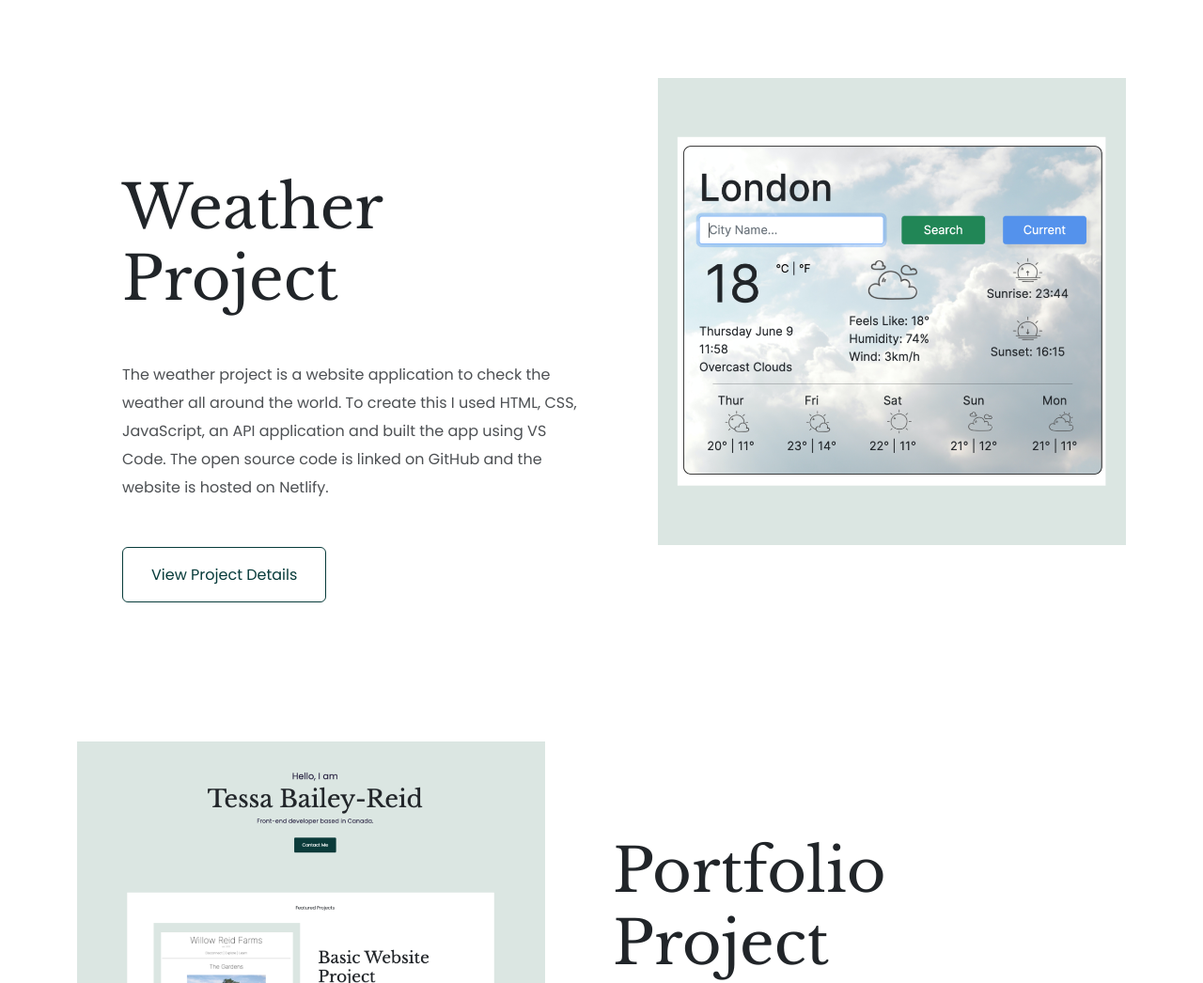
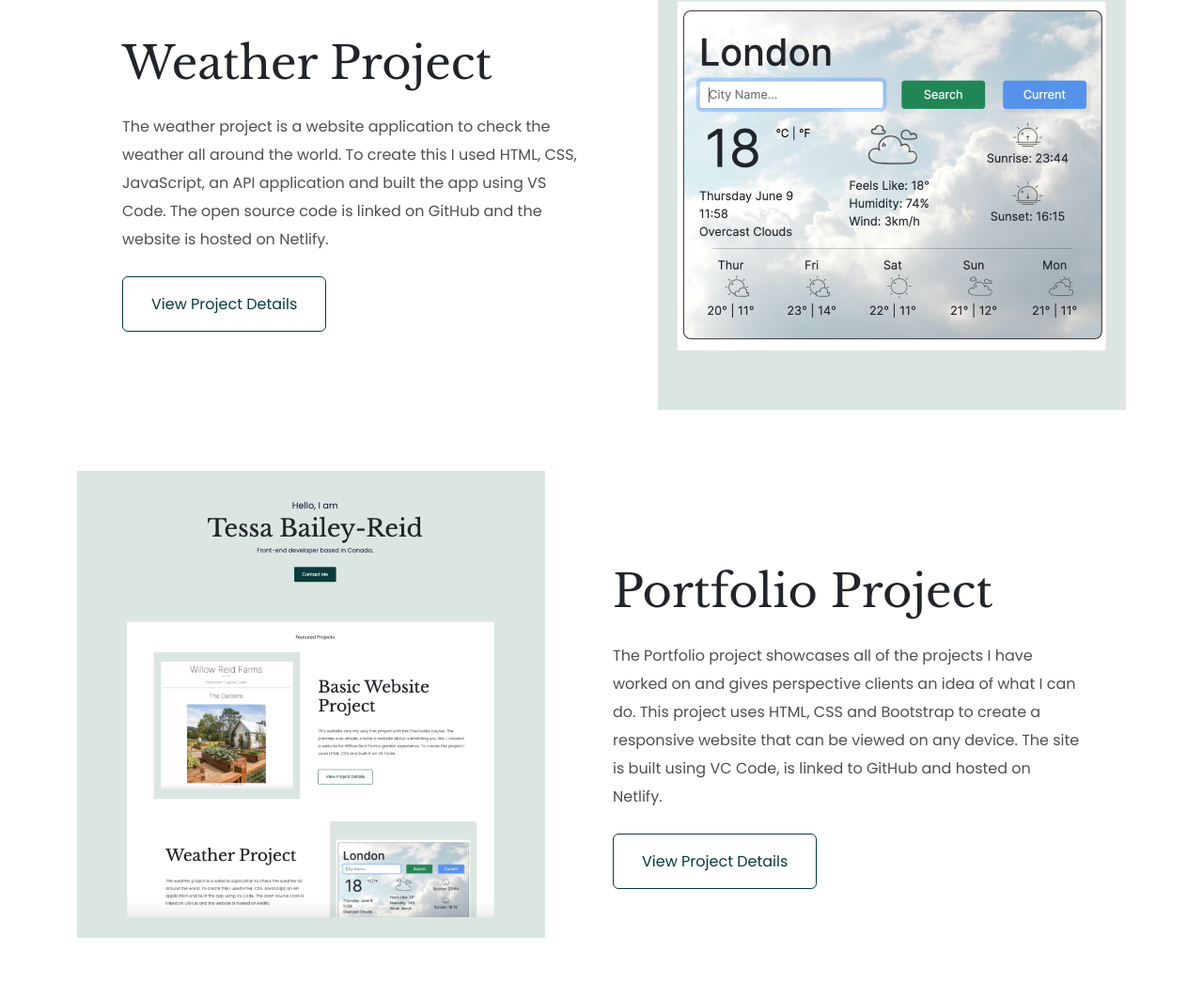
Before and after one commit to TessBReid/portfolio-project-tbr, a plain HTML site: page index.html in a window 1280 px wide. Shown: the part 1400-2446 px from the top of the page at 94% size. Drawn offline with nearby package versions, Linux system fonts and the light colour scheme.

Commit message:
Fixed spacing and added profile description

```diff
--- a/index.html
+++ b/index.html
@@ -58,8 +58,8 @@
           />
         </div>
         <div class="featured-project col">
-          <h2>Basic Website Project</h2>
-          <p class="mt-5 mb-5">
+          <h2>Basic Website</h2>
+          <p class="mt-4 mb-4">
             This website was my very first project with the SheCodes course. The
             premise was simple, create a website about something you like. I
             created a website for Willow Reid Farms garden experience. To create
@@ -71,7 +71,7 @@
       <div class="row mb-5">
         <div class="featured-project col">
           <h2>Weather Project</h2>
-          <p class="mt-5 mb-5">
+          <p class="mt-4 mb-4">
             The weather project is a website application to check the weather
             all around the world. To create this I used HTML, CSS, JavaScript,
             an API application and built the app using VS Code. The open source
@@ -93,11 +93,12 @@
         </div>
         <div class="featured-project col">
           <h2>Portfolio Project</h2>
-          <p class="mt-5 mb-5">
-            Far far away, behind the word mountains, far from the countries
-            Vokalia and Consonantia, there live the blind texts. Separated they
-            live in Bookmarksgrove right at the coast of the Semantics, a large
-            language ocean. A small river named Duden flows by
+          <p class="mt-4 mb-4">
+            The Portfolio project showcases all of the projects I have worked on
+            and gives perspective clients an idea of what I can do. This project
+            uses HTML, CSS and Bootstrap to create a responsive website that can
+            be viewed on any device. The site is built using VC Code, is linked
+            to GitHub and hosted on Netlify.
           </p>
           <a href="#" class="btn btn-branding-launch">View Project Details</a>
         </div>
--- a/src/style.css
+++ b/src/style.css
@@ -70,7 +70,7 @@ p {
 }
 
 .featured-project h2 {
-  font-size: 64px;
+  font-size: 48px;
 }
 
 .featured-project p {
```
